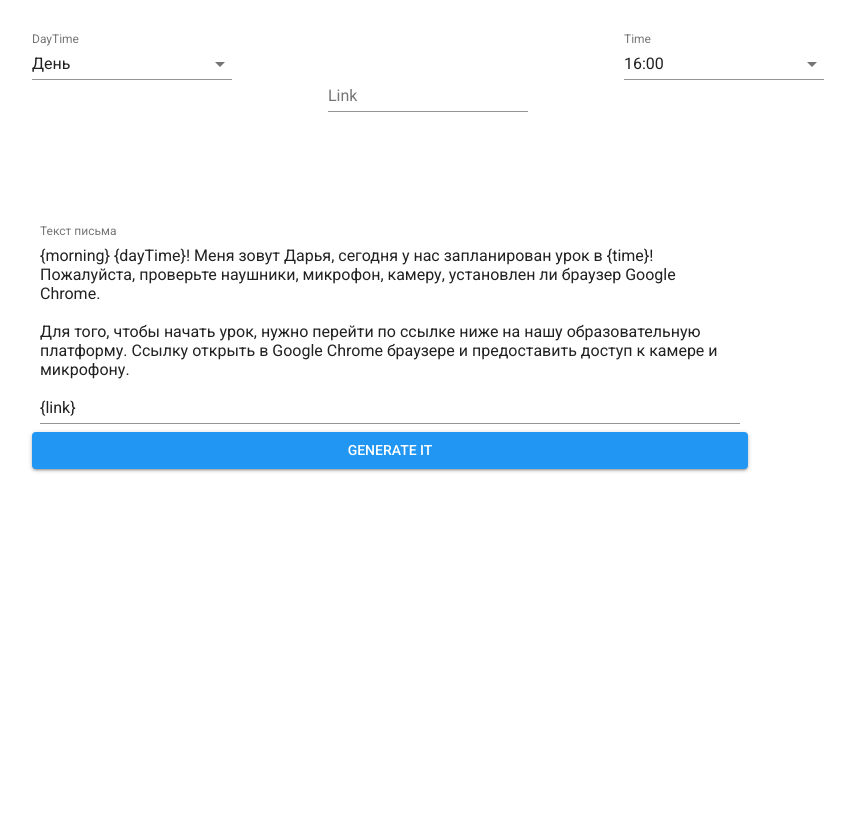
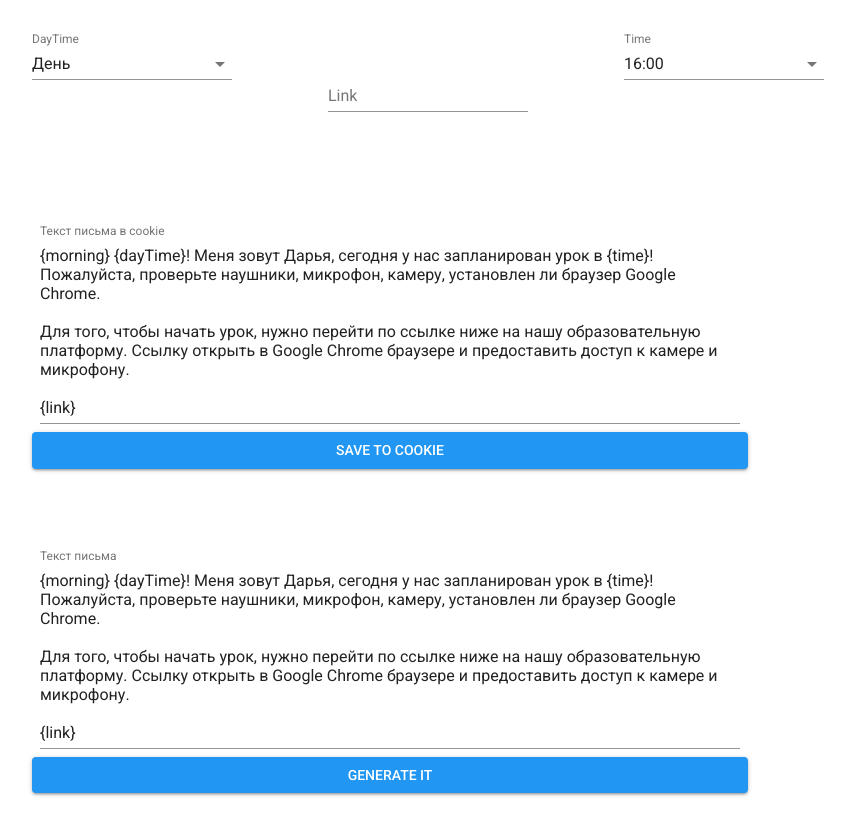
Before and after one commit to Aloving/material-dash, a React (Create React App) app: page / in a window 1280 px wide. Shown: the whole page, without its empty margins (0-849 px from the left). Before the commit the page ends 800 px from the top, so only its background shows below. Built offline with nearby package versions, Linux system fonts and the light colour scheme.

Commit message:
add interaction with cookies

```diff
--- a/package.json
+++ b/package.json
@@ -5,6 +5,7 @@
   "dependencies": {
     "@material-ui/core": "^3.1.0",
     "@material-ui/icons": "^3.0.1",
+    "js-cookie": "^2.2.0",
     "react": "^16.5.2",
     "react-copy-to-clipboard": "^5.0.1",
     "react-dom": "^16.5.2",
--- a/src/App.js
+++ b/src/App.js
@@ -1,5 +1,6 @@
 import React, { Component } from 'react';
 
+import Cookies from 'js-cookie';
 import {CopyToClipboard} from 'react-copy-to-clipboard';
 
 import { withStyles } from '@material-ui/core/styles';
@@ -111,7 +112,7 @@ const mornings = {
 	evening: 'Добрый'
 };
 
-const DefaultText = `{morning} {dayTime}! Меня зовут Дарья, сегодня у нас запланирован урок в {time}! Пожалуйста, проверьте наушники, микрофон, камеру, установлен ли браузер Google Сhrome.
+const DefaultText = Cookies.get('cookie-text') || `{morning} {dayTime}! Меня зовут Дарья, сегодня у нас запланирован урок в {time}! Пожалуйста, проверьте наушники, микрофон, камеру, установлен ли браузер Google Сhrome.
 
 Для того, чтобы начать урок, нужно перейти по ссылке ниже на нашу образовательную платформу. Ссылку открыть в Google Chrome браузере и предоставить доступ к камере и микрофону.
 
@@ -130,8 +131,21 @@ class AppComponent extends Component {
 			text: DefaultText,
 			time: `${anHour}:00`,
 			link: '',
-			generatedText: ''
+			generatedText: '',
+			cookieSaved: false,
 		};
+
+		this.saveToCookie = this.saveToCookie.bind(this);
+	}
+
+	saveToCookie() {
+		Cookies.set('cookie-text', this.state.text);
+		this.setState(
+			{
+				cookieSaved: true,
+			},
+			() => setTimeout(() => this.setState({cookieSaved: false}), 2000),
+		)
 	}
 
     generateText() {
@@ -149,6 +163,7 @@ class AppComponent extends Component {
 
         return (
             <div className="App">
+				<div style={{display: 'inline-block'}}>
 					<FormControl className={classes.formControl}>
 						<InputLabel htmlFor="day-time">DayTime</InputLabel>
 						<Select
@@ -207,6 +222,38 @@ class AppComponent extends Component {
 								}
 							</Select>
 					</FormControl>
+					<div>
+						<FormControl className={classes.formControl}>
+							<TextField
+								id="outlined-multiline-flexible"
+								label="Текст письма в cookie"
+								multiline
+								rowsMax="10"
+								value={this.state.text}
+								onChange={(event) => {
+									this.setState({
+										text: event.target.value
+									})
+								}}
+								className={classes.textField}
+								margin="normal"
+								variant="standard"
+							/>
+							<Button
+								size='medium'
+								color='primary'
+								variant='contained'
+								onClick={this.saveToCookie}
+							>
+								Save to cookie
+							</Button>
+							{
+								this.state.cookieSaved && <div>text is saved</div>
+							}
+						</FormControl>
+					</div>
+				</div>
+				<div style={{display: 'inline-block'}}>
 					<FormControl className={classes.formControl}>
 						<TextField
 							id="outlined-multiline-flexible"
@@ -250,6 +297,7 @@ class AppComponent extends Component {
 						</CopyToClipboard>
 					</FormControl>
 				</div>
+          </div>
         );
     }
 }
```
Also changed, not shown: 1 other file (tests, documents, lock files or other folders). Lines whose indentation alone changed are shown as unchanged.
